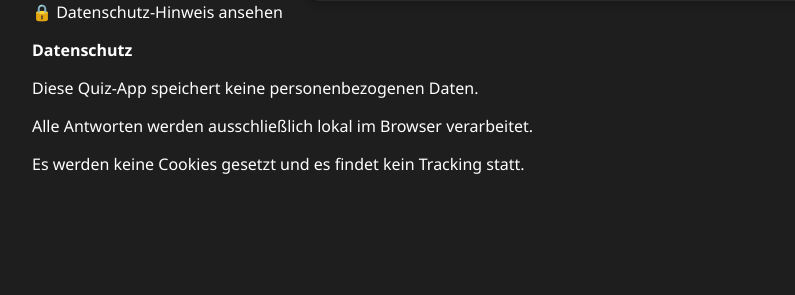
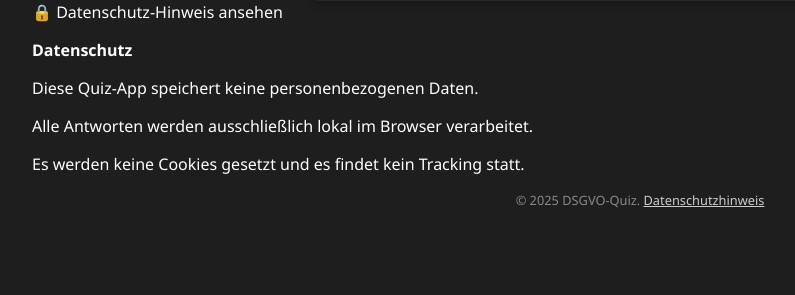
Before and after one commit to sleischel/Datenschutz, a Flask app: page /question/1 in a window 1280 px wide. Shown: the part 475-770 px from the top of the page, without its empty margins (0-795 px from the left). Run offline with Flask 3, Linux system fonts and the light colour scheme.

Commit message:
Update quiz.html

```diff
--- a/templates/quiz.html
+++ b/templates/quiz.html
@@ -42,4 +42,8 @@
   <p>Es werden keine Cookies gesetzt und es findet kein Tracking statt.</p>
 </div>
 </body>
+  <footer>
+  <p style="text-align:center; font-size: 0.8em; color: #888;">© 2025 DSGVO-Quiz. <span onclick="togglePrivacy()" style="cursor:pointer; color:#ccc; text-decoration:underline;">Datenschutzhinweis</span></p>
+</footer>
+
 </html>
```
